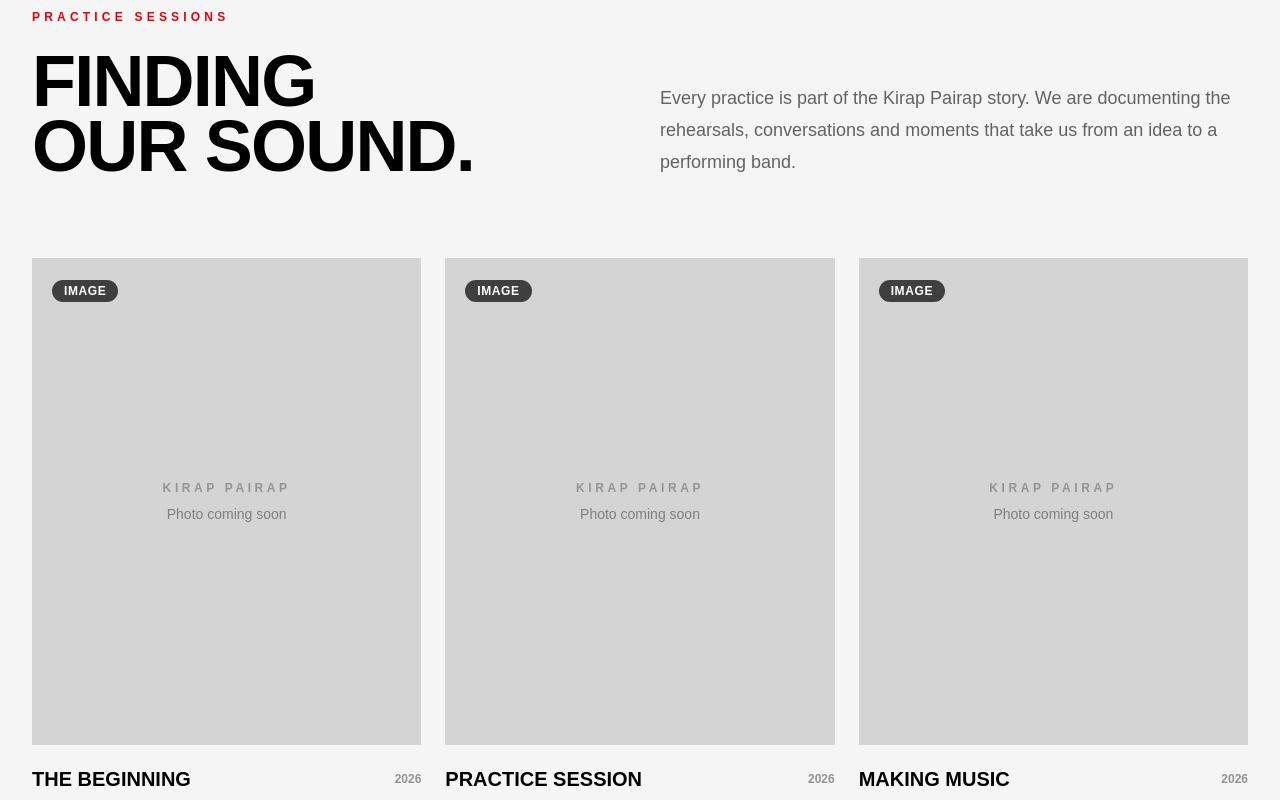
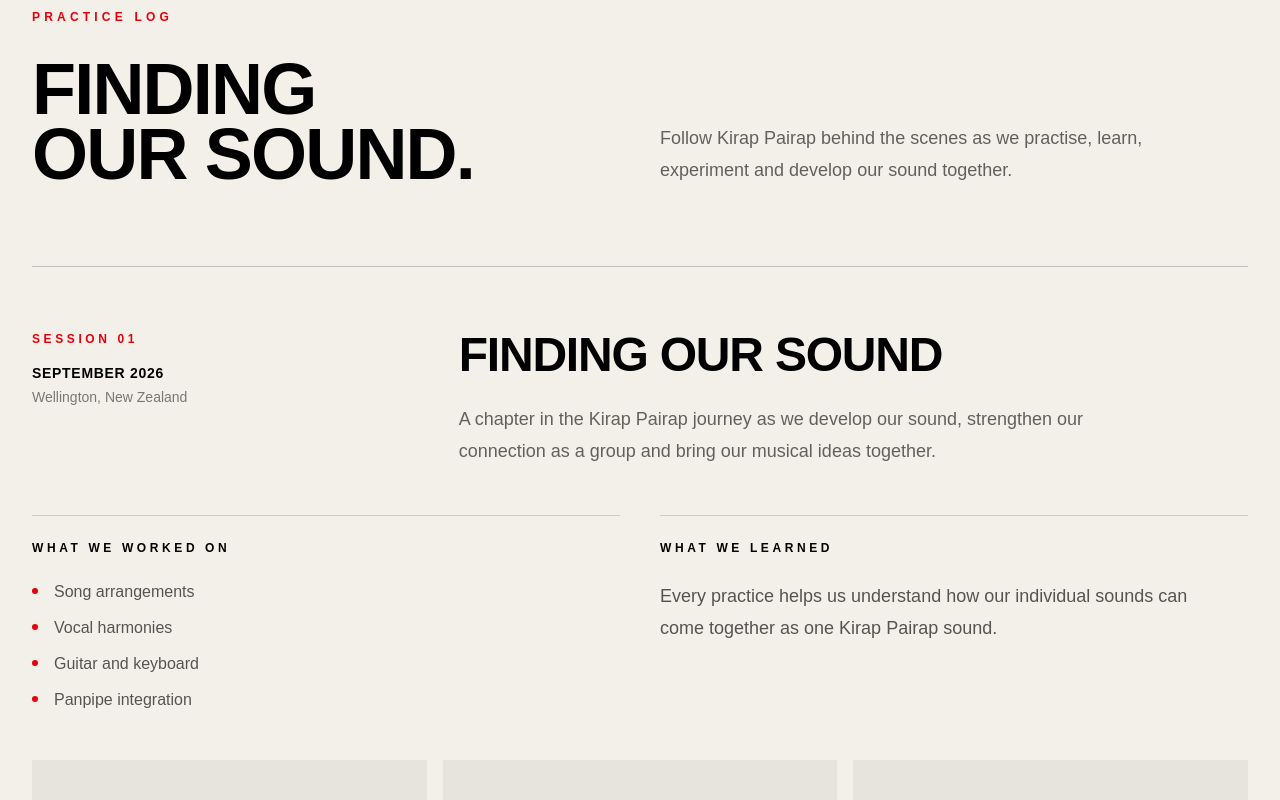
Before and after one commit to okdezines/kirap-pairap, a Next.js app: page /kirap-pairap/ in a window 1280 px wide. Shown: the part 7840-8640 px from the top of the page. Built offline with nearby package versions, Linux system fonts and the light colour scheme.

Commit message:
Add Kirap Pairap practice log

```diff
--- a/app/components/PracticeSessions.tsx
+++ b/app/components/PracticeSessions.tsx
@@ -1,24 +1,28 @@
-// import Image from "next/image";
 "use client";
 
 import { motion } from "motion/react";
 
-import { galleryItems } from "../data/gallery";
+import { practiceSessions } from "../data/practiceSessions";
 
 export default function PracticeSessions() {
     return (
         <section
             id="gallery"
-            className="bg-neutral-100 px-6 py-24 text-black md:py-32 lg:px-8"
+            className="bg-[#f3f0ea] px-6 py-24 text-black md:py-32 lg:px-8"
         >
             <div className="mx-auto max-w-7xl">
-
-                {/* Heading */}
+                {/* Header */}
                 <div className="grid gap-10 lg:grid-cols-2">
                     <div>
-                        <p className="mb-6 text-xs font-bold uppercase tracking-[0.35em] text-red-600">
-                            Practice Sessions
-                        </p>
+                        <motion.p
+                            initial={{ opacity: 0, y: 15 }}
+                            whileInView={{ opacity: 1, y: 0 }}
+                            viewport={{ once: true }}
+                            transition={{ duration: 0.6 }}
+                            className="mb-8 text-xs font-bold uppercase tracking-[0.35em] text-red-600"
+                        >
+                            Practice Log
+                        </motion.p>
 
                         <h2 className="text-5xl font-black uppercase leading-[0.9] tracking-tight md:text-7xl">
                             <span className="block overflow-hidden">
@@ -58,104 +62,119 @@ export default function PracticeSessions() {
                         initial={{ opacity: 0, y: 25 }}
                         whileInView={{ opacity: 1, y: 0 }}
                         viewport={{ once: true }}
-                        transition={{
-                            duration: 0.7,
-                            delay: 0.25,
-                            ease: "easeOut",
-                        }}
+                        transition={{ duration: 0.7, delay: 0.25 }}
                         className="flex items-end"
                     >
                         <p className="max-w-xl text-lg leading-8 text-black/60">
-                            Every practice is part of the Kirap Pairap story. We are
-                            documenting the rehearsals, conversations and moments
-                            that take us from an idea to a performing band.
+                            Follow Kirap Pairap behind the scenes as we practise, learn,
+                            experiment and develop our sound together.
                         </p>
                     </motion.div>
                 </div>
 
-                {/* Gallery */}
-                <div className="mt-20 grid gap-6 md:grid-cols-2 lg:grid-cols-3">
-                    {galleryItems.map((item, index) => (
+                {/* Sessions */}
+                <div className="mt-20">
+                    {practiceSessions.map((session, index) => (
                         <motion.article
-                            key={item.id}
-                            initial={{
-                                opacity: 0,
-                                y: 40,
-                            }}
-                            whileInView={{
-                                opacity: 1,
-                                y: 0,
-                            }}
-                            viewport={{
-                                once: true,
-                                amount: 0.2,
-                            }}
+                            key={session.id}
+                            initial={{ opacity: 0, y: 35 }}
+                            whileInView={{ opacity: 1, y: 0 }}
+                            viewport={{ once: true, amount: 0.15 }}
                             transition={{
                                 duration: 0.7,
-                                delay: index * 0.12,
+                                delay: index * 0.08,
                                 ease: [0.22, 1, 0.36, 1],
                             }}
-                            className="group"
+                            className="border-t border-black/20 py-12 md:py-16"
                         >
+                            {/* Session heading */}
+                            <div className="grid gap-8 lg:grid-cols-[1fr_2fr]">
+                                <div>
+                                    <p className="text-xs font-bold uppercase tracking-[0.3em] text-red-600">
+                                        Session {String(session.id).padStart(2, "0")}
+                                    </p>
 
-                            {/* Image */}
-                            <motion.div
-                                whileHover={{ scale: 0.985 }}
-                                transition={{
-                                    duration: 0.35,
-                                    ease: "easeOut",
-                                }}
-                                className="relative aspect-[4/5] overflow-hidden bg-neutral-300"
-                            >
-                                <motion.div
-                                    initial={{ opacity: 0 }}
-                                    whileInView={{ opacity: 1 }}
-                                    viewport={{ once: true }}
-                                    transition={{
-                                        duration: 0.8,
-                                        delay: 0.35,
-                                    }}
-                                    className="absolute inset-0 flex items-center justify-center"
-                                >
-                                    <div className="text-center">
-                                        <p className="text-xs font-bold uppercase tracking-[0.3em] text-black/30">
-                                            Kirap Pairap
-                                        </p>
+                                    <p className="mt-4 text-sm font-semibold uppercase tracking-wider">
+                                        {session.date}
+                                    </p>
 
-                                        <p className="mt-2 text-sm text-black/40">
-                                            Photo coming soon
-                                        </p>
-                                    </div>
-                                </motion.div>
+                                    <p className="mt-1 text-sm text-black/50">
+                                        {session.location}
+                                    </p>
+                                </div>
 
-                                <div className="absolute left-5 top-5">
-                                    <span className="rounded-full bg-black/70 px-3 py-1 text-xs font-semibold uppercase tracking-wider text-white backdrop-blur">
-                                        {item.type}
-                                    </span>
-                                </div>
-                            </motion.div>
-
-                            {/* Information */}
-                            <div className="pt-5">
-                                <div className="flex items-center justify-between gap-4">
-                                    <h3 className="text-xl font-black uppercase">
-                                        {item.title}
+                                <div>
+                                    <h3 className="text-3xl font-black uppercase tracking-tight md:text-5xl">
+                                        {session.title}
                                     </h3>
 
-                                    <span className="text-xs font-semibold text-black/40">
-                                        {item.date}
-                                    </span>
+                                    <p className="mt-6 max-w-2xl text-base leading-7 text-black/60 md:text-lg md:leading-8">
+                                        {session.summary}
+                                    </p>
+                                </div>
+                            </div>
+
+                            {/* Details */}
+                            <div className="mt-12 grid gap-10 md:grid-cols-2">
+                                <div className="border-t border-black/15 pt-6">
+                                    <p className="text-xs font-bold uppercase tracking-[0.3em]">
+                                        What We Worked On
+                                    </p>
+
+                                    <ul className="mt-6 space-y-3">
+                                        {session.workedOn.map((item) => (
+                                            <li
+                                                key={item}
+                                                className="flex items-start gap-4 text-black/65"
+                                            >
+                                                <span className="mt-2 h-1.5 w-1.5 shrink-0 rounded-full bg-red-600" />
+                                                <span>{item}</span>
+                                            </li>
+                                        ))}
+                                    </ul>
                                 </div>
 
-                                <p className="mt-3 leading-7 text-black/55">
-                                    {item.description}
-                                </p>
+                                <div className="border-t border-black/15 pt-6">
+                                    <p className="text-xs font-bold uppercase tracking-[0.3em]">
+                                        What We Learned
+                                    </p>
+
+                                    <p className="mt-6 max-w-xl text-lg leading-8 text-black/65">
+                                        {session.learned}
+                                    </p>
+                                </div>
                             </div>
 
+                            {/* Media placeholders */}
+                            <div className="mt-12 grid grid-cols-2 gap-4 md:grid-cols-3">
+                                {[1, 2, 3].map((item) => (
+                                    <div
+                                        key={item}
+                                        className="flex aspect-[4/3] items-center justify-center bg-black/5"
+                                    >
+                                        <div className="text-center">
+                                            <p className="text-2xl font-black text-black/10">
+                                                0{item}
+                                            </p>
+
+                                            <p className="mt-2 text-[10px] font-bold uppercase tracking-[0.25em] text-black/30">
+                                                Media Coming Soon
+                                            </p>
+                                        </div>
+                                    </div>
+                                ))}
+                            </div>
                         </motion.article>
                     ))}
                 </div>
 
+                {/* Closing */}
+                <div className="border-t border-black/20 pt-10">
+                    <p className="max-w-3xl text-2xl font-black uppercase leading-tight md:text-4xl">
+                        Every rehearsal becomes part of{" "}
+                        <span className="text-red-600">our story.</span>
+                    </p>
+                </div>
             </div>
         </section>
     );
--- /dev/null
+++ b/app/data/practiceSessions.ts
@@ -0,0 +1,31 @@
+export type PracticeSession = {
+  id: number;
+  date: string;
+  location: string;
+  title: string;
+  summary: string;
+  workedOn: string[];
+  learned: string;
+  images: string[];
+  video?: string;
+};
+
+export const practiceSessions: PracticeSession[] = [
+  {
+    id: 1,
+    date: "September 2026",
+    location: "Wellington, New Zealand",
+    title: "Finding Our Sound",
+    summary:
+      "A chapter in the Kirap Pairap journey as we develop our sound, strengthen our connection as a group and bring our musical ideas together.",
+    workedOn: [
+      "Song arrangements",
+      "Vocal harmonies",
+      "Guitar and keyboard",
+      "Panpipe integration",
+    ],
+    learned:
+      "Every practice helps us understand how our individual sounds can come together as one Kirap Pairap sound.",
+    images: [],
+  },
+];
```
